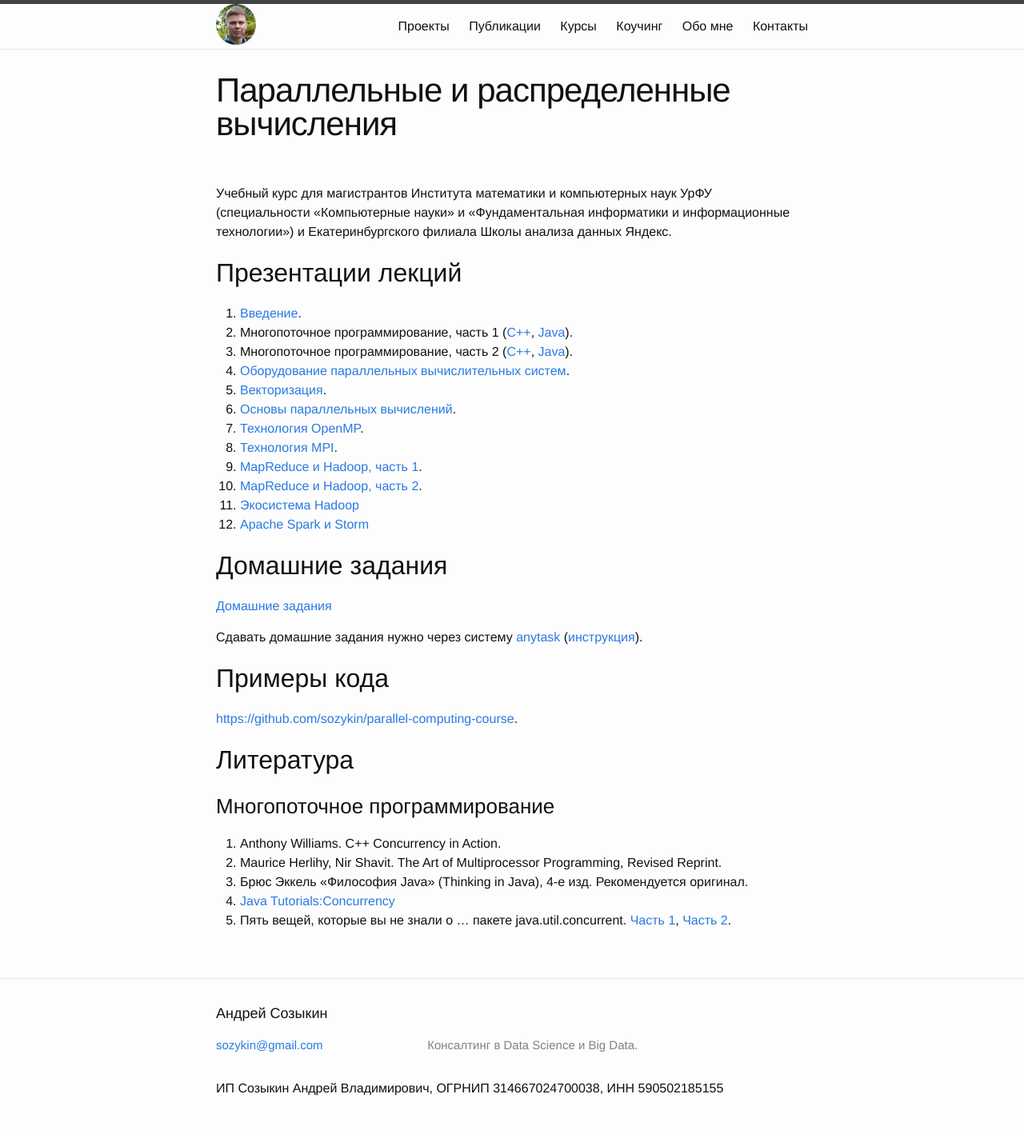
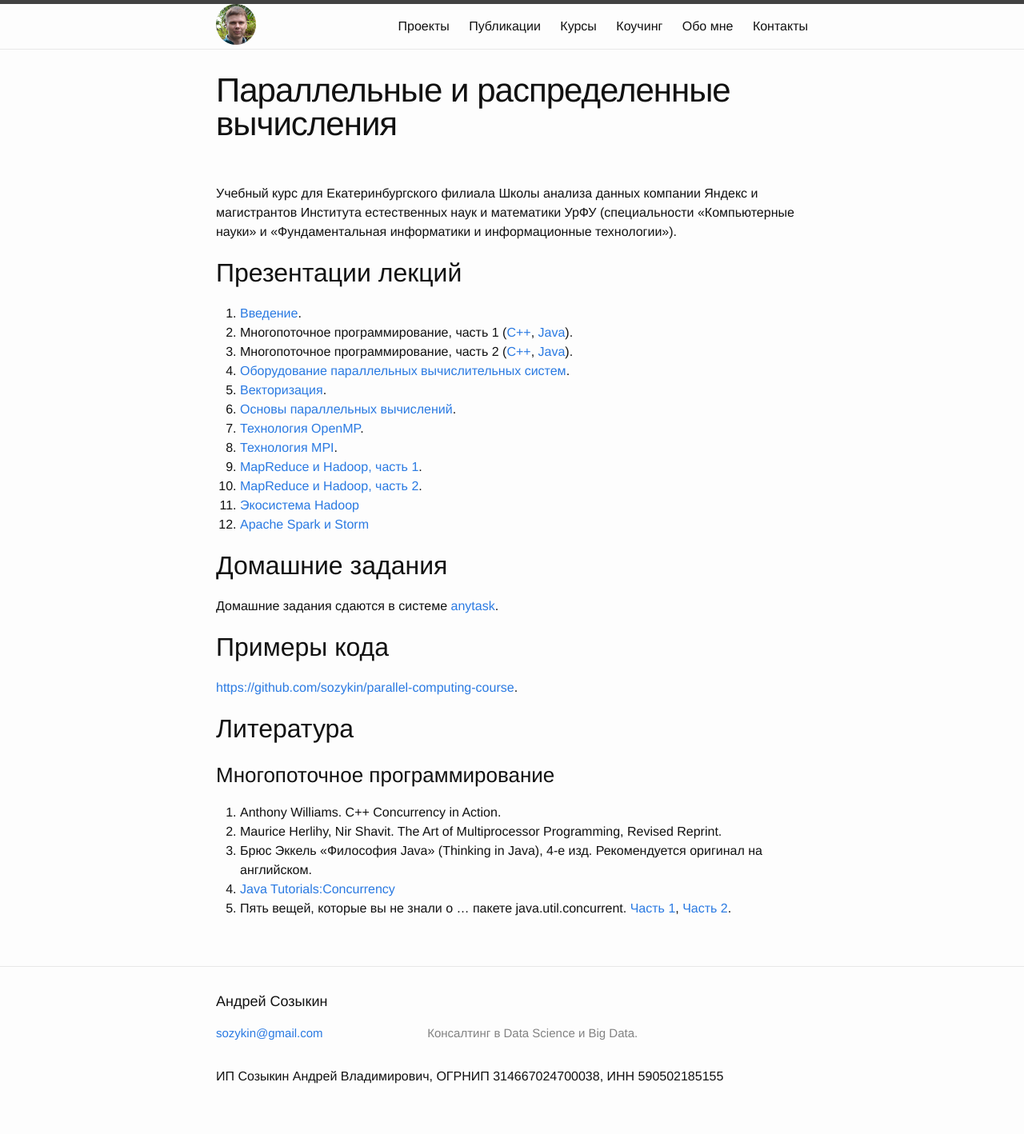
Before and after one commit to sozykin/asozykin.ru, a Jekyll site: the page built from _pages/pdc.md, in a window 1280 px wide. Shown: the whole page at 80% size. Built offline with Jekyll 4.4.1, drawn with Linux system fonts in a browser that asks for light colours; comment, search, counter and statistics services are not loaded.

Commit message:
Updates to the Parallel Computing Course

```diff
--- a/_pages/pdc.md
+++ b/_pages/pdc.md
@@ -5,14 +5,14 @@ permalink: /courses/pdc
 redirect_from: /courses/hadoop
 ---
 
-Учебный курс для магистрантов Института математики и компьютерных наук УрФУ (специальности «Компьютерные науки» и «Фундаментальная информатики и информационные технологии») и Екатеринбургского филиала Школы анализа данных Яндекс.
+Учебный курс для Екатеринбургского филиала Школы анализа данных компании Яндекс и магистрантов Института естественных наук и математики УрФУ (специальности «Компьютерные науки» и «Фундаментальная информатики и информационные технологии»).
 
 ## Презентации лекций
 
-1. [Введение](https://yadi.sk/i/tKGIem-sexMVP).
-2. Многопоточное программирование, часть 1 ([С++](https://yadi.sk/i/u2W4y344eyHsL), [Java](https://yadi.sk/i/AfJiCWOYiz9YS)).
-3. Многопоточное программирование, часть 2 ([С++](https://yadi.sk/i/DMTI_jAWfiWKX), [Java](https://yadi.sk/i/D6EOocHviz9Yk)).
-4. [Оборудование параллельных вычислительных систем](https://yadi.sk/i/lDMQiuRefiWMu).
+1. [Введение](/assets/presentations/hpc_course/00-Introduction.pdf).
+2. Многопоточное программирование, часть 1 ([С++](/assets/presentations/hpc_course/01-ConcurrencyCPP.pdf), [Java](/assets/presentations/hpc_course/01-ConcurrencyJava.pdf)).
+3. Многопоточное программирование, часть 2 ([С++](/assets/presentations/hpc_course/02-ConcurrencyCPP.pdf), [Java](/assets/presentations/hpc_course/02-ConcurrencyJava.pdf)).
+4. [Оборудование параллельных вычислительных систем](/assets/presentations/hpc_course/03-Hardware.pdf).
 5. [Векторизация](https://yadi.sk/i/DCk-eSMjfiWPq).
 6. [Основы параллельных вычислений](https://yadi.sk/i/PSJUZbiqfiWSC).
 7. [Технология OpenMP](https://yadi.sk/i/a_uaC4lHfiWTw).
@@ -24,9 +24,7 @@ redirect_from: /courses/hadoop
 
 ## Домашние задания
 
-[Домашние задания](https://clck.ru/8rEVG)
-
-Сдавать домашние задания нужно через систему [anytask](http://anytask.urgu.org/course/44) ([инструкция](http://anytask.urgu.org/static/HowtoPassTask.pdf)).
+Домашние задания сдаются в системе [anytask](https://anytask.org/course/320).
 
 ## Примеры кода
 
@@ -38,6 +36,6 @@ redirect_from: /courses/hadoop
 
 1. Anthony Williams. C++ Concurrency in Action.
 2. Maurice Herlihy, Nir Shavit. The Art of Multiprocessor Programming, Revised Reprint.
-3. Брюс Эккель «Философия Java» (Thinking in Java), 4-е изд. Рекомендуется оригинал.
+3. Брюс Эккель «Философия Java» (Thinking in Java), 4-е изд. Рекомендуется оригинал на английском.
 4. [Java Tutorials:Concurrency](http://docs.oracle.com/javase/tutorial/essential/concurrency/index.html)
 5. Пять вещей, которые вы не знали о … пакете java.util.concurrent. [Часть 1](http://www.ibm.com/developerworks/ru/library/j-5things4/), [Часть 2](http://www.ibm.com/developerworks/ru/library/j-5things5/).
```
Also changed, not shown: 6 other files.
